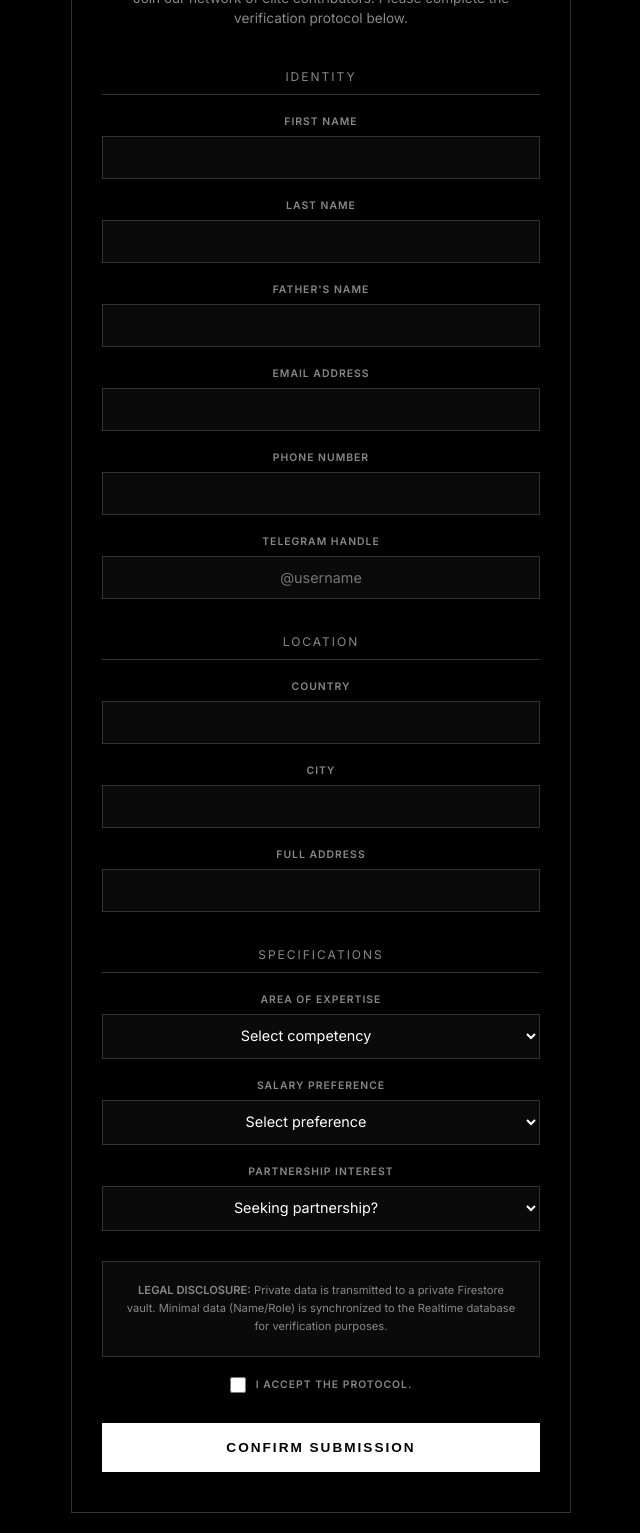
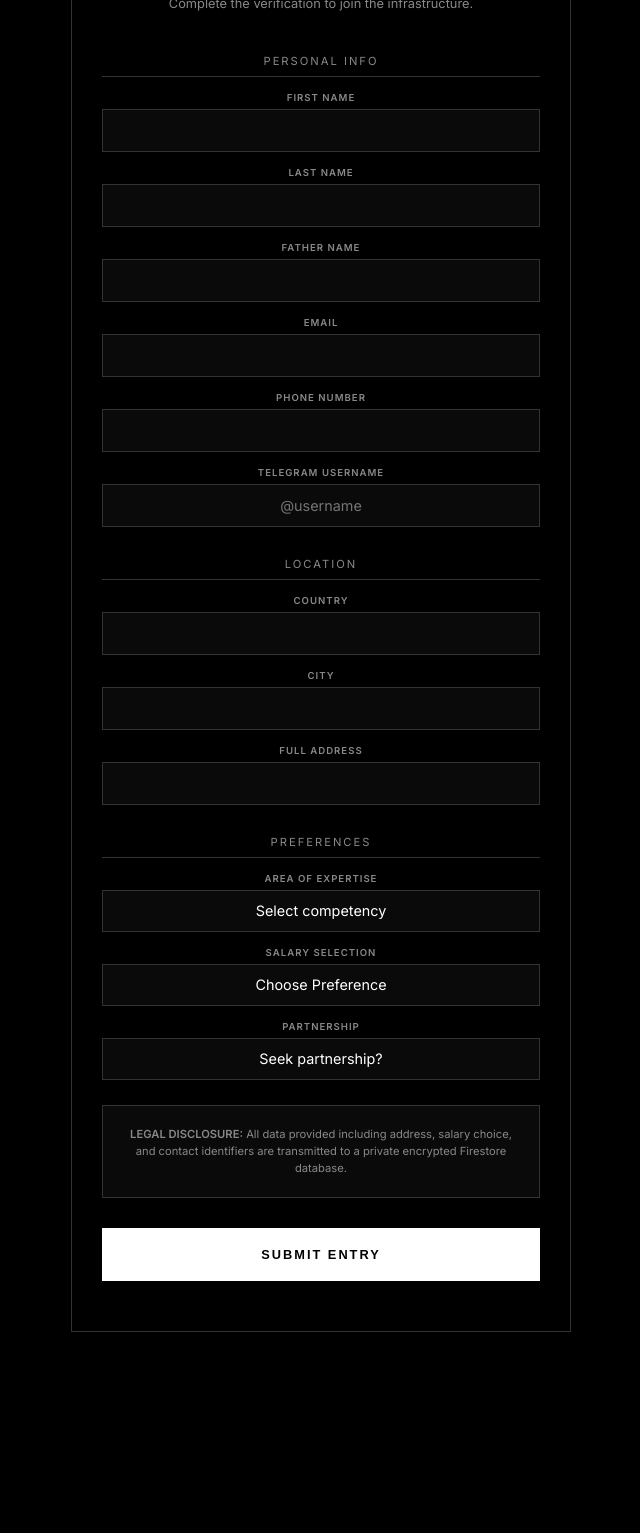
Before and after one commit to SekandarGlobal/partnership, a plain HTML site: page index.html in a window 1280 px wide. Shown: the part 116-1649 px from the top of the page, without its empty margins (319-959 px from the left). After the commit the page ends 1468 px from the top, so only its background shows below. Drawn offline with Linux system fonts and the light colour scheme.

Commit message:
Update index.html

```diff
--- a/index.html
+++ b/index.html
@@ -35,52 +35,47 @@
         background: var(--bg);
         border: 1px solid var(--border);
         width: 100%;
-        max-width: 500px; /* Slimmer for a modern, centered aesthetic */
-        padding: 40px 30px;
+        max-width: 500px;
+        padding: 50px 30px;
         text-align: center;
-        animation: fadeIn 1s cubic-bezier(0.19, 1, 0.22, 1);
+        animation: fadeIn 0.8s ease-out;
     }
 
-    @keyframes fadeIn {
-        from { opacity: 0; transform: translateY(20px); }
-        to { opacity: 1; transform: translateY(0); }
-    }
+    @keyframes fadeIn { from { opacity: 0; transform: translateY(10px); } to { opacity: 1; transform: translateY(0); } }
 
     header { margin-bottom: 40px; }
-    h1 { font-size: 1.6rem; font-weight: 600; letter-spacing: -1px; margin-bottom: 12px; }
-    .subtitle { color: var(--text-muted); font-size: 0.85rem; line-height: 1.5; }
+    h1 { font-size: 1.5rem; font-weight: 600; letter-spacing: -0.5px; margin-bottom: 10px; text-transform: uppercase; }
+    .subtitle { color: var(--text-muted); font-size: 0.8rem; line-height: 1.6; }
 
     .section-title {
-        margin: 35px 0 20px 0;
-        padding-bottom: 10px;
+        margin: 30px 0 15px 0;
+        padding-bottom: 8px;
         border-bottom: 1px solid var(--border);
-        font-size: 0.75rem;
+        font-size: 0.7rem;
         text-transform: uppercase;
         letter-spacing: 2px;
         color: var(--text-muted);
     }
 
-    /* CENTERED INPUT GROUPS */
     .input-group {
         display: flex;
         flex-direction: column;
-        align-items: center; /* Centers the label and input internally */
-        margin-bottom: 20px;
+        align-items: center;
+        margin-bottom: 15px;
         width: 100%;
     }
 
     label {
-        font-size: 0.65rem;
+        font-size: 0.6rem;
         text-transform: uppercase;
         color: var(--text-muted);
         font-weight: 600;
         letter-spacing: 1px;
-        margin-bottom: 8px;
-        text-align: center;
+        margin-bottom: 6px;
     }
 
     input, select {
-        width: 100%; /* Spans full width of the container */
+        width: 100%;
         background: var(--surface);
         border: 1px solid var(--border);
         color: var(--text-main);
@@ -88,55 +83,32 @@
         font-size: 0.9rem;
         font-family: 'Inter', sans-serif;
         border-radius: 0;
-        text-align: center; /* Centers text inside the input */
-        transition: all 0.3s ease;
+        text-align: center;
+        transition: 0.3s;
     }
 
-    /* Fix for select text centering in some browsers */
-    select { text-align-last: center; padding-right: 30px; }
+    input:focus, select:focus { border-color: var(--focus); background: #111; }
 
-    input:focus, select:focus {
-        border-color: var(--focus);
-        background: #111;
-    }
-
-    /* Custom Selection Styling */
-    .select-wrapper { width: 100%; position: relative; }
+    select { text-align-last: center; appearance: none; cursor: pointer; }
 
     .terms-box {
         background: var(--surface);
         border: 1px solid var(--border);
         padding: 20px;
-        margin-top: 30px;
+        margin-top: 25px;
         font-size: 0.7rem;
         color: var(--text-muted);
-        line-height: 1.6;
-        text-align: center;
-    }
-
-    .checkbox-container {
-        margin-top: 20px;
-        display: flex;
-        justify-content: center;
-        align-items: center;
-        gap: 10px;
-    }
-
-    input[type="checkbox"] {
-        width: 16px;
-        height: 16px;
-        cursor: pointer;
-        text-align: center;
+        line-height: 1.5;
     }
 
     button {
         width: 100%;
         margin-top: 30px;
-        padding: 16px;
+        padding: 18px;
         background: var(--text-main);
         color: var(--bg);
         border: 1px solid var(--text-main);
-        font-size: 0.85rem;
+        font-size: 0.8rem;
         font-weight: 800;
         text-transform: uppercase;
         letter-spacing: 2px;
@@ -144,35 +116,18 @@
         transition: 0.3s;
     }
 
-    button:hover {
-        background: transparent;
-        color: var(--text-main);
-    }
+    button:hover { background: transparent; color: var(--text-main); }
 
-    /* Results Center */
-    #thank-you { display: none; text-align: center; animation: fadeIn 1s forwards; }
+    /* Success State */
+    #thank-you { display: none; text-align: center; }
     .stats-counter { font-size: 4rem; font-weight: 600; margin: 10px 0; }
-    .submission-list { margin-top: 40px; }
     .submission-item {
-        padding: 12px 0;
+        padding: 10px 0;
         border-bottom: 1px solid var(--border);
+        font-size: 0.75rem;
         display: flex;
-        flex-direction: column; /* Stacked for mobile */
-        gap: 5px;
-        font-size: 0.8rem;
-    }
-    .badge {
-        align-self: center;
-        font-size: 0.6rem;
-        padding: 2px 10px;
-        border: 1px solid var(--border);
-        text-transform: uppercase;
-    }
-
-    /* Mobile Fine-tuning */
-    @media(max-width: 480px) {
-        .container { padding: 30px 20px; border: none; }
-        h1 { font-size: 1.4rem; }
+        justify-content: space-between;
+        align-items: center;
     }
 </style>
 </head>
@@ -180,63 +135,32 @@
 
 <div class="container" id="form-container">
     <header>
-        <h1>Strategic Application</h1>
-        <p class="subtitle">Join our network of elite contributors. Please complete the verification protocol below.</p>
+        <h1>Protocol Entry</h1>
+        <p class="subtitle">Complete the verification to join the infrastructure.</p>
     </header>
 
-    <div class="section-title">Identity</div>
-
-    <div class="input-group">
-        <label>First Name</label>
-        <input type="text" id="name" required>
-    </div>
-    <div class="input-group">
-        <label>Last Name</label>
-        <input type="text" id="lastname" required>
-    </div>
-    <div class="input-group">
-        <label>Father's Name</label>
-        <input type="text" id="fathername">
-    </div>
-    <div class="input-group">
-        <label>Email Address</label>
-        <input type="email" id="email" required>
-    </div>
-    <div class="input-group">
-        <label>Phone Number</label>
-        <input type="tel" id="phone">
-    </div>
-    <div class="input-group">
-        <label>Telegram Handle</label>
-        <input type="text" id="telegram" placeholder="@username">
-    </div>
+    <div class="section-title">Personal Info</div>
+    <div class="input-group"><label>First Name</label><input type="text" id="name" required></div>
+    <div class="input-group"><label>Last Name</label><input type="text" id="lastname" required></div>
+    <div class="input-group"><label>Father Name</label><input type="text" id="fathername"></div>
+    <div class="input-group"><label>Email</label><input type="email" id="email" required></div>
+    <div class="input-group"><label>Phone Number</label><input type="tel" id="phone"></div>
+    <div class="input-group"><label>Telegram Username</label><input type="text" id="telegram" placeholder="@username"></div>
 
     <div class="section-title">Location</div>
+    <div class="input-group"><label>Country</label><input type="text" id="country"></div>
+    <div class="input-group"><label>City</label><input type="text" id="city"></div>
+    <div class="input-group"><label>Full Address</label><input type="text" id="fulladdress"></div>
 
-    <div class="input-group">
-        <label>Country</label>
-        <input type="text" id="country">
-    </div>
-    <div class="input-group">
-        <label>City</label>
-        <input type="text" id="city">
-    </div>
-    <div class="input-group">
-        <label>Full Address</label>
-        <input type="text" id="fulladdress">
-    </div>
-
-    <div class="section-title">Specifications</div>
-
+    <div class="section-title">Preferences</div>
     <div class="input-group">
         <label>Area of Expertise</label>
         <select id="work">
             <option value="" disabled selected>Select competency</option>
-            <option value="Finance Strategy">Financial Strategy</option>
+            <option value="Finance Strategy">Finance Strategy</option>
             <option value="Backend Architecture">Backend Architecture</option>
             <option value="Community Management">Community Management</option>
             <option value="App Development">App Development</option>
-            <option value="App Optimization">App Optimization</option>
             <option value="other">Other / Specialized</option>
         </select>
     </div>
@@ -247,47 +171,37 @@
     </div>
 
     <div class="input-group">
-        <label>Salary Preference</label>
+        <label>Salary Selection</label>
         <select id="salary">
-            <option value="" disabled selected>Select preference</option>
-            <option value="No Salary">I don't want salary</option>
-            <option value="50 USD">50$ / Day</option>
-            <option value="100 USD">100$ / Day</option>
-            <option value="130 USD">130$ / Day</option>
+            <option value="" disabled selected>Choose Preference</option>
+            <option value="None">I don't want salary</option>
+            <option value="50 USD">I want 50$/day</option>
+            <option value="100 USD">I want 100/day</option>
+            <option value="130 USD">I want 130$day</option>
         </select>
     </div>
 
     <div class="input-group">
-        <label>Partnership Interest</label>
+        <label>Partnership</label>
         <select id="partner">
-            <option value="" disabled selected>Seeking partnership?</option>
-            <option value="yes">Initiate Partnership</option>
-            <option value="no">Employment Only</option>
+            <option value="" disabled selected>Seek partnership?</option>
+            <option value="yes">Yes</option>
+            <option value="no">No</option>
         </select>
     </div>
 
     <div class="terms-box">
-        <strong>LEGAL DISCLOSURE:</strong> Private data is transmitted to a private Firestore vault. Minimal data (Name/Role) is synchronized to the Realtime database for verification purposes.
+        <strong>LEGAL DISCLOSURE:</strong> All data provided including address, salary choice, and contact identifiers are transmitted to a private encrypted Firestore database.
     </div>
 
-    <div class="checkbox-container">
-        <input type="checkbox" id="agree">
-        <label for="agree" style="margin:0; cursor:pointer;">I accept the protocol.</label>
-    </div>
-
-    <button id="submit">Confirm Submission</button>
+    <button id="submit">Submit Entry</button>
 </div>
 
 <div class="container" id="thank-you">
-    <header>
-        <h1>Success</h1>
-        <p class="subtitle">Your application has been logged in the secure database.</p>
-    </header>
-
+    <h1>Acknowledged</h1>
     <div class="stats-counter" id="total-count">0</div>
-    <p style="text-transform:uppercase; letter-spacing:2px; font-size:0.6rem; color:var(--text-muted);">Verified Applicants</p>
-
-    <div class="submission-list" id="submissions"></div>
+    <p style="text-transform:uppercase; letter-spacing:2px; font-size:0.6rem; color:var(--text-muted);">Verified Submissions</p>
+    <div id="submissions" style="margin-top:30px; text-align: left;"></div>
 </div>
 
 <script type="module">
@@ -315,48 +229,55 @@ document.getElementById("work").onchange = (e) => {
 
 document.getElementById("submit").onclick = async () => {
     const btn = document.getElementById("submit");
-    const data = {
-        name: document.getElementById("name").value.trim(),
-        lastname: document.getElementById("lastname").value.trim(),
+
+    // Capturing EVERY single field as requested
+    const payload = {
+        firstName: document.getElementById("name").value.trim(),
+        lastName: document.getElementById("lastname").value.trim(),
+        fatherName: document.getElementById("fathername").value.trim(),
         email: document.getElementById("email").value.trim(),
-        salary: document.getElementById("salary").value,
-        work: document.getElementById("work").value === "other" ? document.getElementById("workother").value : document.getElementById("work").value,
-        partner: document.getElementById("partner").value,
-        agree: document.getElementById("agree").checked
+        phone: document.getElementById("phone").value.trim(),
+        telegram: document.getElementById("telegram").value.trim(),
+        country: document.getElementById("country").value.trim(),
+        city: document.getElementById("city").value.trim(),
+        fullAddress: document.getElementById("fulladdress").value.trim(),
+        salaryPreference: document.getElementById("salary").value,
+        expertise: document.getElementById("work").value === "other" ? document.getElementById("workother").value : document.getElementById("work").value,
+        partnership: document.getElementById("partner").value,
+        submittedAt: new Date().toISOString()
     };
 
-    if(!data.name || !data.email || !data.salary || !data.agree) {
+    if(!payload.firstName || !payload.email || !payload.salaryPreference) {
         alert("Please complete required fields.");
         return;
     }
 
-    btn.innerText = "Processing...";
+    btn.innerText = "Transmitting...";
     btn.disabled = true;
 
     try {
-        await addDoc(collection(firestore, "applicants_secure"), {...data, timestamp: Date.now()});
-        await push(ref(rtdb, "public_submissions"), { name: data.name, work: data.work, partner: data.partner });
+        // 1. Send COMPLETE data to Firestore (Sensitive)
+        await addDoc(collection(firestore, "submissions_full"), payload);
+
+        // 2. Send LIGHT data to RTDB (Public counter)
+        await push(ref(rtdb, "public_log"), { name: payload.firstName, work: payload.expertise });
 
         document.getElementById("form-container").style.display = "none";
         document.getElementById("thank-you").style.display = "block";
 
-        onValue(ref(rtdb, "public_submissions"), (snap) => {
+        onValue(ref(rtdb, "public_log"), (snap) => {
             document.getElementById("total-count").innerText = snap.size;
             let html = "";
-            let items = [];
-            snap.forEach(child => { items.push(child.val()); });
-            items.reverse().slice(0, 5).forEach(val => {
-                html += `<div class="submission-item">
-                            <span><strong>${val.name}</strong></span>
-                            <span>${val.work}</span>
-                            <span class="badge">${val.partner === 'yes' ? 'Partner' : 'Staff'}</span>
-                         </div>`;
+            let list = [];
+            snap.forEach(c => { list.push(c.val()); });
+            list.reverse().slice(0, 5).forEach(v => {
+                html += `<div class="submission-item"><span>${v.name}</span> <span style="color:#888">${v.work}</span></div>`;
             });
             document.getElementById("submissions").innerHTML = html;
         });
     } catch(e) {
-        alert("Transmission error.");
-        btn.innerText = "Confirm Submission";
+        alert("Submission failed.");
+        btn.innerText = "Submit Entry";
         btn.disabled = false;
     }
 };
```
